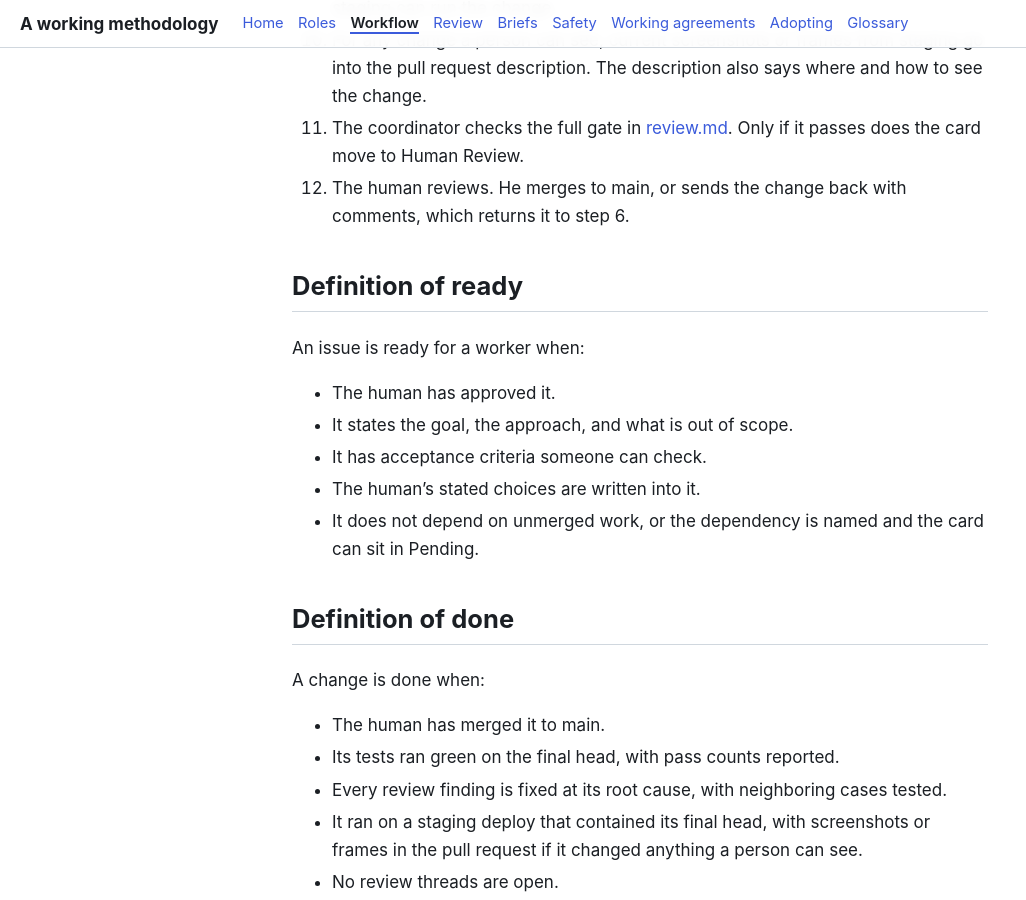
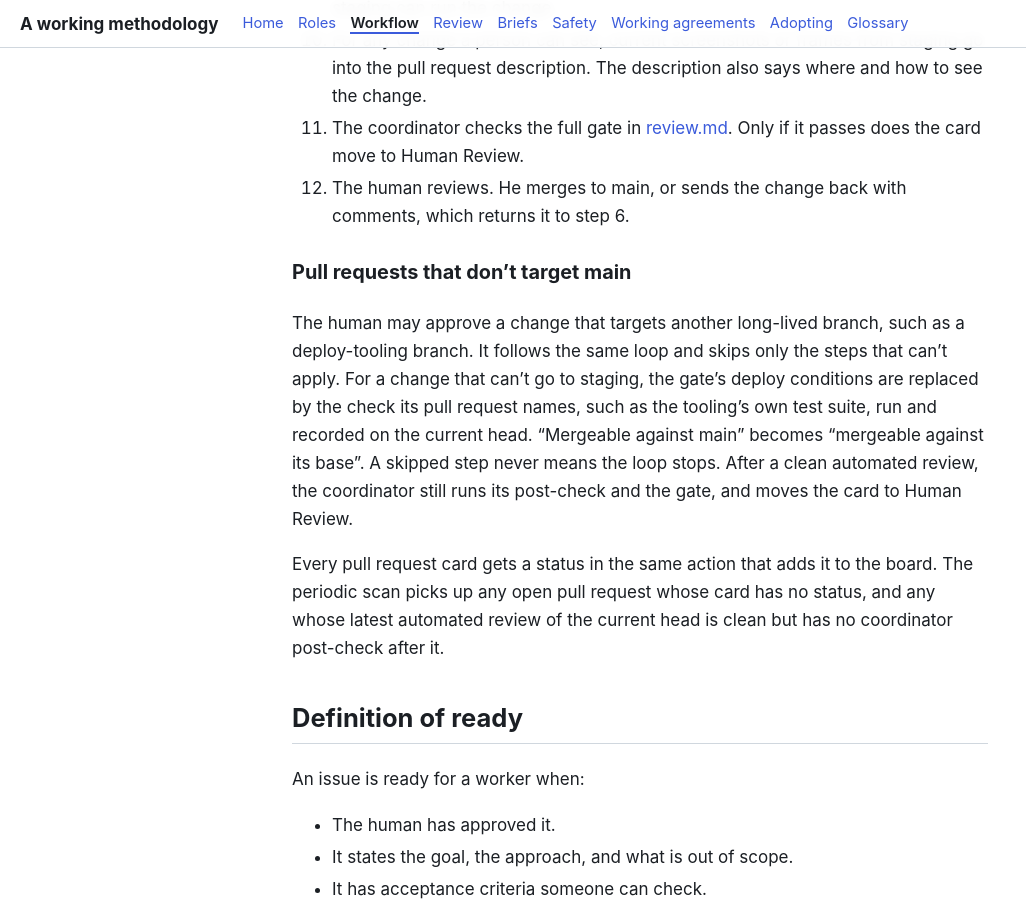
Before and after one commit to tangentcode/methodology, a Jekyll site: the page built from workflow.md, in a window 1280 px wide and 900 px high, scrolled down 3669 px. Shown: the whole window, without its empty margins (0-1026 px from the left). Built offline with Jekyll 4.4.1, drawn with Linux system fonts in a browser that asks for light colours; our own code applies the rules of GitHub Pages for plain Markdown files.

Commit message:
Workflow: pull requests with a non-main base still finish the loop (#15)
Co-authored-by: tangentstorm <tangentstorm@users.noreply.github.com>
Co-authored-by: tangentstorm <2150613+tangentstorm@users.noreply.github.com>

```diff
--- a/workflow.md
+++ b/workflow.md
@@ -51,6 +51,12 @@ flowchart LR
 11. The coordinator checks the full gate in [review.md](review.md). Only if it passes does the card move to Human Review.
 12. The human reviews. He merges to main, or sends the change back with comments, which returns it to step 6.
 
+### Pull requests that don't target main
+
+The human may approve a change that targets another long-lived branch, such as a deploy-tooling branch. It follows the same loop and skips only the steps that can't apply. For a change that can't go to staging, the gate's deploy conditions are replaced by the check its pull request names, such as the tooling's own test suite, run and recorded on the current head. "Mergeable against main" becomes "mergeable against its base". A skipped step never means the loop stops. After a clean automated review, the coordinator still runs its post-check and the gate, and moves the card to Human Review.
+
+Every pull request card gets a status in the same action that adds it to the board. The periodic scan picks up any open pull request whose card has no status, and any whose latest automated review of the current head is clean but has no coordinator post-check after it.
+
 ## Definition of ready
 
 An issue is ready for a worker when:
```
